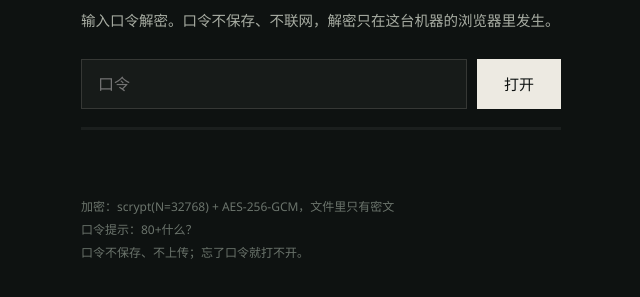
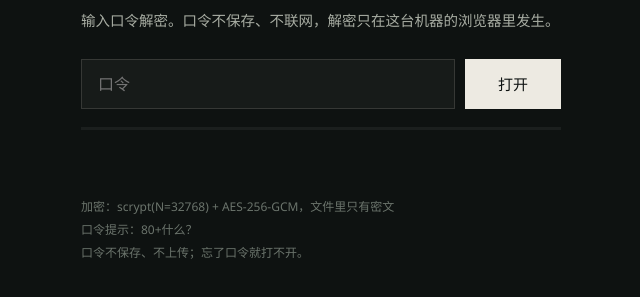
Before and after one commit to lubiaorenwu/zb, a plain HTML site: page index.html in a window 1280 px wide. Shown: the part 311-608 px from the top of the page, without its empty margins (319-959 px from the left). Drawn offline with Linux system fonts and the light colour scheme.

Commit message:
zb: 刷新 11-13 13:10

```diff
--- a/index.html
+++ b/index.html
@@ -21,7 +21,7 @@ font-size:16.5px;line-height:1.7;-webkit-font-smoothing:antialiased;font-variant
 .gate .row{display:flex;gap:10px}
 .gate input{flex:1;background:rgba(237,234,226,.04);border:1px solid var(--line);color:var(--ink);padding:13px 16px;font-size:16px;font-family:inherit;outline:none}
 .gate input:focus{border-color:var(--jade)}
-.gate button{appearance:none;border:1px solid var(--ink);background:var(--ink);color:#0E1211;padding:0 26px;font-size:15px;cursor:pointer;font-family:inherit}
+.gate button{appearance:none;border:1px solid var(--ink);background:var(--ink);color:#0E1211;padding:0 26px;font-size:15px;cursor:pointer;font-family:inherit;white-space:nowrap;min-width:96px}
 .gate .msg{margin-top:12px;font-size:13px;color:#D08A7A;min-height:20px}
 .gate .foot{margin-top:34px;font-size:12px;color:var(--ink3);line-height:1.9}
 .bar{height:3px;background:var(--line2);margin-top:18px;overflow:hidden}
```
